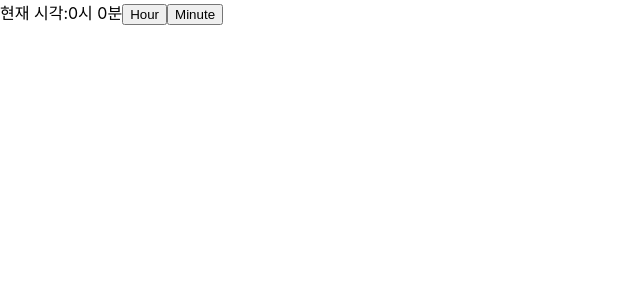
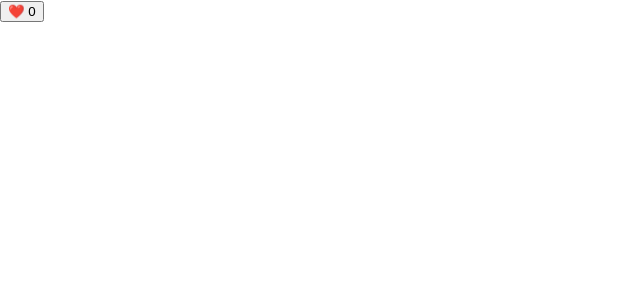
Before and after one commit to FromLAtoNY-wodhksqq/React-Hooks, a React (Create React App) app: page / in a window 1280 px wide. Shown: the top 300 px of the page, without its empty margins (0-640 px from the left). Built offline with nearby package versions, Linux system fonts and the light colour scheme.

Commit message:
useOptimistic

```diff
--- a/src/App.js
+++ b/src/App.js
@@ -1,57 +1,26 @@
 import logo from './logo.svg';
 import './App.css';
-import React, {useState, useEffect, useRef, useContext, useMemo, useCallback,useReducer,useId,useLayoutEffect} from "react";
+import React, {useState, useEffect, useRef, useContext, useMemo, useCallback,useReducer,useId,useLayoutEffect,useOptimistic} from "react";
 
-function App() {
-    const[hour,setHour] = useState(0);
-    const[minute,setMinute] = useState(0);
-    const[message,setMessage] = useState("");
 
-    useLayoutEffect(() => {
-        setMessage("Time changed!!");
+export default function App({ likes = 0 }) {
+    const [optimisticLikes, addLike] = useOptimistic(
+        likes,
+        (state) => state + 1
+    );
 
-        const timer = setTimeout(() => {
-            setMessage("");
-        }, 1000);
+    async function handleLike() {
+        addLike();
+        try {
+            await fetch("/api/like", { method: "POST" });
+        } catch (e) {
+            console.error("좋아요 실패");
+        }
+    }
 
-        return () => clearTimeout(timer);
-    }, [hour, minute]);
-
-    const hourChange = (e) => {
-        let newHour;
-
-        if(hour >=23){
-            newHour = 0;
-        }
-        else {
-            newHour = hour + 1;
-        }
-
-        setHour(newHour);
-
-    };
-
-    const minuteChanged=()=>{
-        let newMinute;
-
-        if(minute >=59){
-            newMinute = 0;
-        }
-        else{
-            newMinute = minute+1;
-        }
-
-        setMinute(newMinute);
-    }
     return (
-        <div>
-            <span>현재 시각:{hour}시 {minute}분</span>
-            <button onClick={hourChange}>Hour</button>
-            <button onClick={minuteChanged}>Minute</button>
-            <div>{message}</div>
-        </div>
-
+        <button onClick={handleLike}>
+            ❤️ {optimisticLikes}
+        </button>
     );
 }
-
-export default App;
--- /dev/null
+++ b/src/b/UserContext.js
@@ -0,0 +1,3 @@
+import {createContext} from "react";
+
+export const UserContext = createContext(null)  ;
```
